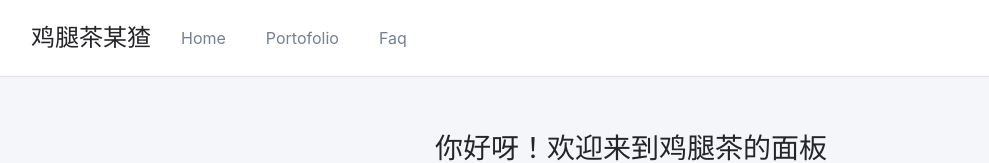
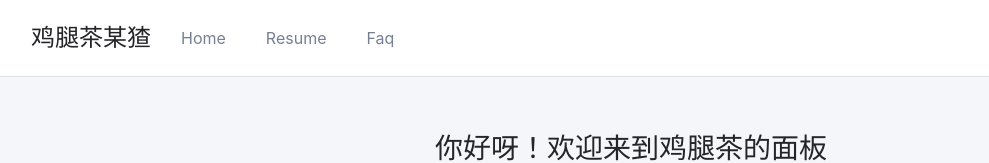
Before and after one commit to Sossmc/rc, a React (Create React App) app: page / in a window 1280 px wide. Shown: the top 163 px of the page, without its empty margins (9-998 px from the left). Built offline with nearby package versions, Linux system fonts and the light colour scheme.

Commit message:
resume add

```diff
--- a/package.json
+++ b/package.json
@@ -24,7 +24,7 @@
     "test": "react-app-rewired test",
     "eject": "react-scripts eject",
     "migrate": "react-app-rewired build && cp -R build/* ../sossmc.github.io/",
-    "predeploy": "react-app-rewired build && echo \"sossmc.zjuqsc.top\" > build/CNAME",
+    "predeploy": "react-app-rewired build",
     "deploy": "gh-pages -d build"
   },
   "eslintConfig": {
--- a/src/Neat/NeatHome.js
+++ b/src/Neat/NeatHome.js
@@ -28,7 +28,7 @@ class Nheader extends Component {
                   <a class="c-navbar__nav-link" href="/">Home</a>
                 </li>
                 <li class="c-navbar__nav-item">
-                  <a class="c-navbar__nav-link" href="/Dashboard">Portofolio</a>
+                  <a class="c-navbar__nav-link" href="/resume">Resume</a>
                 </li>
                 <li class="c-navbar__nav-item">
                   <a class="c-navbar__nav-link" href="https://sossmc.github.io/faq">Faq</a></li>
@@ -95,7 +95,7 @@ class Ncontainer extends Component{
 
                   <h5 class="u-mb-xsmall">Github Pages项目</h5>
                   <p class="u-mb-medium">It's dev version this site,事実はそが</p>
-                  <a href="https://sossmc.zjuqsc.top" class="c-btn c-btn--info has-arrow">
+                  <a href="https://sossmc.github.io/rc" class="c-btn c-btn--info has-arrow">
                     More About<i class="feather icon-chevron-right"></i>
                   </a>
                 </div>
@@ -134,7 +134,7 @@ class Nfooter extends Component{
           <span class="c-footer__divider">|</span>
           <nav>
             <a class="c-footer__link" href="https://github.com/sossmc">Github</a>
-            <a class="c-footer__link" href="https://sossmc.github.io/portofolio">Portofolio</a>
+            <a class="c-footer__link" href="https://sossmc.github.io/resume">Portofolio</a>
             <a class="c-footer__link" href="https://sossmc.github.io/faq">FAQ</a>
             <a class="c-footer__link" href="https://sossmc.github.io/help">Help</a>
           </nav>
```
